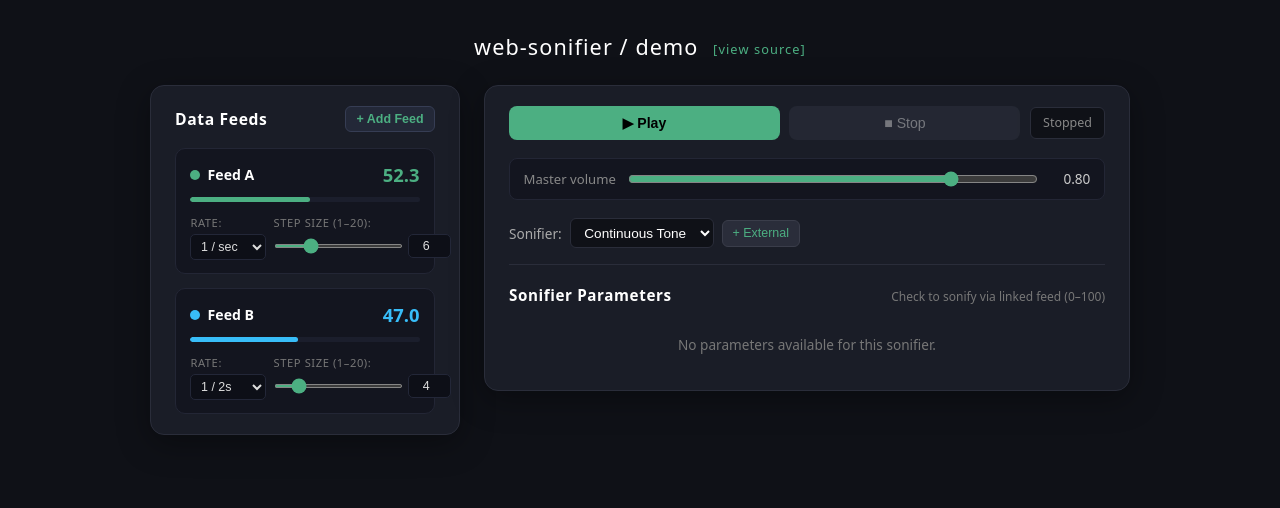
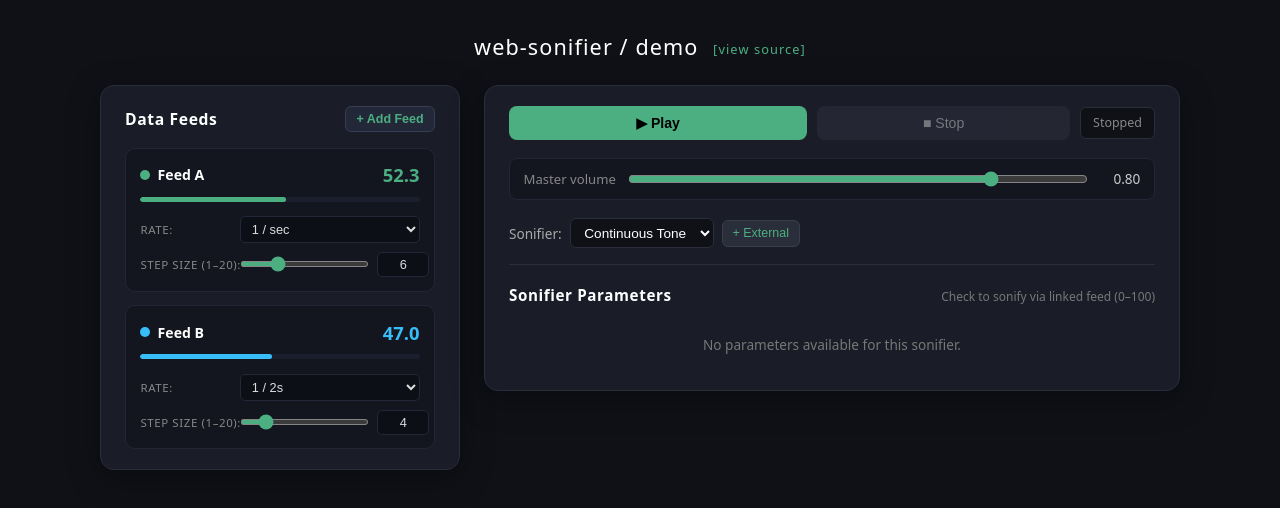
Before and after one commit to grahamsw/web-sonifier, a website: page demo/index.html in a window 1280 px wide. Drawn offline with Linux system fonts and the light colour scheme.

Commit message:
fix(demo): widen feed panel and format feed controls into full-width rows

```diff
--- a/demo/index.html
+++ b/demo/index.html
@@ -31,14 +31,14 @@
     /* 2-Column Responsive Layout */
     .app-layout {
       display: grid;
-      grid-template-columns: 310px 1fr;
+      grid-template-columns: 360px 1fr;
       gap: 1.5rem;
       width: 100%;
-      max-width: 980px;
+      max-width: 1080px;
       align-items: start;
     }
 
-    @media (max-width: 860px) {
+    @media (max-width: 880px) {
       .app-layout {
         grid-template-columns: 1fr;
       }
@@ -150,51 +150,63 @@
     }
 
     .feed-controls-grid {
-      display: grid;
-      grid-template-columns: 1fr 1fr;
-      gap: 0.5rem;
-      font-size: 0.78rem;
-      margin-top: 0.2rem;
+      display: flex;
+      flex-direction: column;
+      gap: 0.55rem;
+      font-size: 0.8rem;
+      margin-top: 0.3rem;
     }
 
     .feed-control-group {
       display: flex;
-      flex-direction: column;
-      gap: 0.25rem;
+      align-items: center;
+      justify-content: space-between;
+      gap: 0.75rem;
     }
 
     .feed-control-group label {
-      color: #777;
-      font-size: 0.7rem;
+      color: #888;
+      font-size: 0.72rem;
       text-transform: uppercase;
       letter-spacing: 0.05em;
+      white-space: nowrap;
+      min-width: 5.5rem;
     }
 
-    .feed-control-group select,
-    .feed-control-group input[type=number] {
+    .feed-control-group select {
+      flex: 1;
+      background: #0d0f17;
+      border: 1px solid #232738;
+      border-radius: 5px;
+      color: #ddd;
+      padding: 0.25rem 0.4rem;
+      font-size: 0.8rem;
+    }
+
+    .feed-step-row {
+      flex: 1;
+      display: flex;
+      align-items: center;
+      gap: 0.5rem;
+    }
+
+    .feed-step-row input[type=range] {
+      flex: 1;
+      height: 6px;
+      accent-color: #4caf82;
+      min-width: 80px;
+    }
+
+    .feed-step-row input[type=number] {
+      width: 3.2rem;
       background: #0d0f17;
       border: 1px solid #232738;
       border-radius: 5px;
       color: #ddd;
       padding: 0.25rem 0.35rem;
-      font-size: 0.78rem;
-    }
-
-    .feed-step-row {
-      display: flex;
-      align-items: center;
-      gap: 0.35rem;
-    }
-
-    .feed-step-row input[type=range] {
-      flex: 1;
-      height: 4px;
-      accent-color: #4caf82;
-    }
-
-    .feed-step-row input[type=number] {
-      width: 2.7rem;
+      font-size: 0.8rem;
       text-align: right;
+      box-sizing: border-box;
     }
 
     .feed-delete-btn {
```
